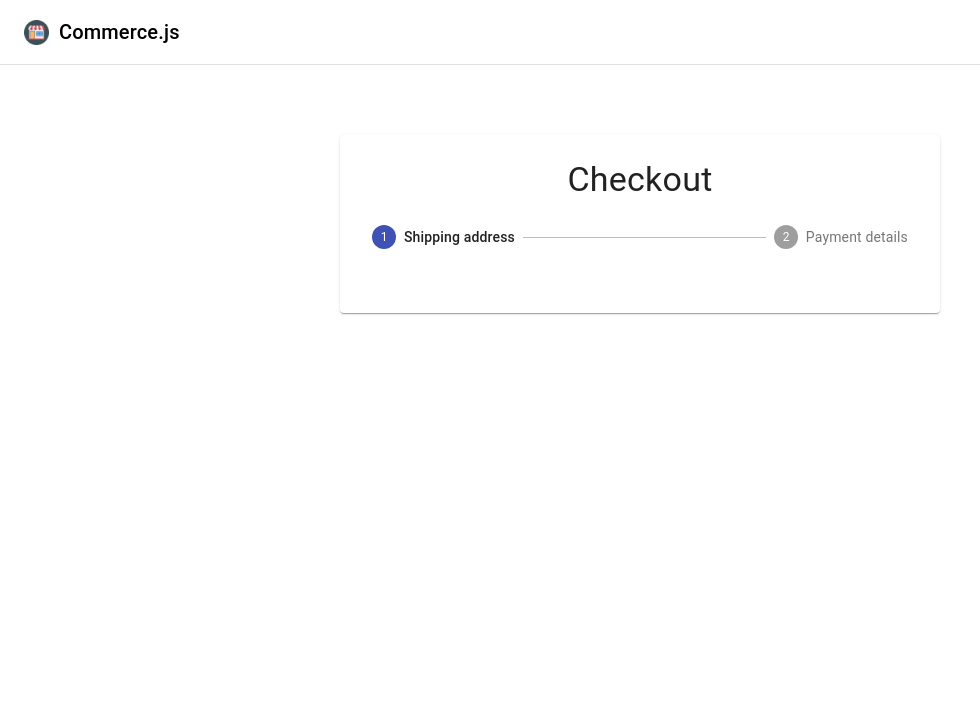
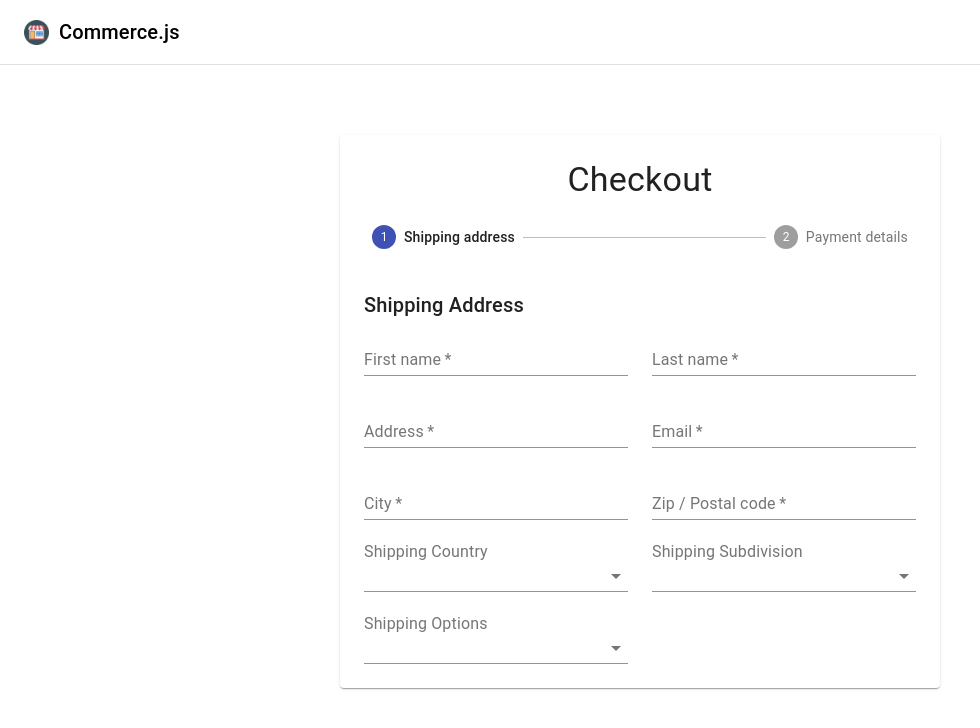
Before and after one commit to sanyath007/react-commercejs-stripe-ecommerce-demo01, a React (Create React App) app: page /checkout in a window 1280 px wide. Shown: the top 728 px of the page, without its empty margins (0-980 px from the left). Built offline with nearby package versions, Linux system fonts and the light colour scheme; no server answers.

Commit message:
Create new Checkout component and relevant components

```diff
--- a/package.json
+++ b/package.json
@@ -11,6 +11,7 @@
     "@testing-library/user-event": "^12.6.2",
     "react": "^17.0.1",
     "react-dom": "^17.0.1",
+    "react-hook-form": "^6.15.1",
     "react-router-dom": "^5.2.0",
     "react-scripts": "4.0.1",
     "web-vitals": "^0.2.4"
--- /dev/null
+++ b/src/components/CheckoutForm/AddressForm.jsx
@@ -0,0 +1,66 @@
+import React, { useState, useEffect } from 'react';
+import {
+    InputLabel,
+    Select,
+    MenuItem,
+    Button,
+    Grid,
+    Typography
+} from '@material-ui/core';
+import { useForm, FormProvider } from 'react-hook-form';
+import FormInput from './CustomTextField';
+import { commerce } from '../../lib/commerce';
+
+const AddressForm = () => {
+    const methods = useForm();
+    const [shippingCountries, setShippingCountries] = useState([]);
+    const [shippingCountry, setShippingCountry] = useState('');
+    const [shippingSubdivisions, setShippingSubdivisions] = useState([]);
+    const [shippingSubdivision, setShippingSubdivision] = useState('');
+    const [shippingOptions, setShippingOptions] = useState([]);
+    const [shippingOption, setShippingOption] = useState('');
+
+    const fetchShippingCountries = async (checkoutTokenId) => {
+        const { countries } = await commerce.services.localeListShippingCountries(checkoutTokenId);
+
+        setShippingCountries(countries);
+    };
+
+    return (
+        <>
+            <Typography variant="h6" gutterBottom>Shipping Address</Typography>
+            <FormProvider {...methods}>
+                <form>
+                    <Grid container spacing={3}>
+                        <FormInput required name="firstName" label="First name" />
+                        <FormInput required name="lastName" label="Last name" />
+                        <FormInput required name="address1" label="Address" />
+                        <FormInput required name="email" label="Email" />
+                        <FormInput required name="city" label="City" />
+                        <FormInput required name="zip" label="Zip / Postal code" />
+                        <Grid item xs={12} sm={6}>
+                            <InputLabel>Shipping Country</InputLabel>
+                            <Select fullWidth>
+                                <MenuItem>Select</MenuItem>
+                            </Select>
+                        </Grid>
+                        <Grid item xs={12} sm={6}>
+                            <InputLabel>Shipping Subdivision</InputLabel>
+                            <Select fullWidth>
+                                <MenuItem>Select</MenuItem>
+                            </Select>
+                        </Grid>
+                        <Grid item xs={12} sm={6}>
+                            <InputLabel>Shipping Options</InputLabel>
+                            <Select fullWidth>
+                                <MenuItem>Select</MenuItem>
+                            </Select>
+                        </Grid>
+                    </Grid>
+                </form>
+            </FormProvider>
+        </>
+    )
+}
+
+export default AddressForm;
--- a/src/components/CheckoutForm/Checkout/Checkout.jsx
+++ b/src/components/CheckoutForm/Checkout/Checkout.jsx
@@ -1,4 +1,4 @@
-import React, { useState } from 'react';
+import React, { useState, useEffect } from 'react';
 import {
     Paper,
     Stepper,
@@ -10,12 +10,40 @@
     Button
 } from '@material-ui/core';
 import useStyles from './styles';
+import AddressForm from '../AddressForm';
+import PaymentForm from '../PaymentForm';
+import { commerce } from '../../../lib/commerce';
 
 const steps = ['Shipping address', 'Payment details'];
 
 const Checkout = () => {
     const classes = useStyles();
     const [activeStep, setActiveStep] = useState(0);
+    const [checkoutToken, setCheckoutToken] = useState(null);
+
+    useEffect(() => {
+        const generateToken = async () => {
+            try {
+                const token = await commerce.checkout.generateToken(cart.id, { type: 'cart' });
+
+                console.log(token);
+
+                setCheckoutToken(token)
+            } catch (error) {
+
+            }
+        }
+
+        generateToken();
+    }, []);
+
+    const Confirmation = () => (
+        <div>Confirmation</div>
+    );
+
+    const Form = () => activeStep === 0
+        ? <AddressForm />
+        : <PaymentForm />;
 
     return (
         <>
@@ -30,6 +58,7 @@
                             </Step>
                         ))}
                     </Stepper>
+                    {activeStep === steps.length ? <Confirmation /> : <Form />}
                 </Paper>
             </main>
         </>
--- /dev/null
+++ b/src/components/CheckoutForm/CustomTextField.jsx
@@ -0,0 +1,22 @@
+import React from 'react';
+import { TextField, Grid } from '@material-ui/core';
+import { useFormContext, Controller } from 'react-hook-form';
+
+const FormInput = ({ name, label, required }) => {
+    const { control } = useFormContext();
+
+    return (
+        <Grid item xs={12} sm={6}>
+            <Controller
+                as={TextField}
+                control={control}
+                fullWidth
+                name={name}
+                label={label}
+                required={required}
+            />
+        </Grid>
+    )
+}
+
+export default FormInput;
--- /dev/null
+++ b/src/components/CheckoutForm/PaymentForm.jsx
@@ -0,0 +1,11 @@
+import React from 'react';
+
+const PaymentForm = () => {
+    return (
+        <div>
+            PaymentForm
+        </div>
+    )
+}
+
+export default PaymentForm;
```
Also changed, not shown: 2 other files (tests, documents, lock files or other folders).
